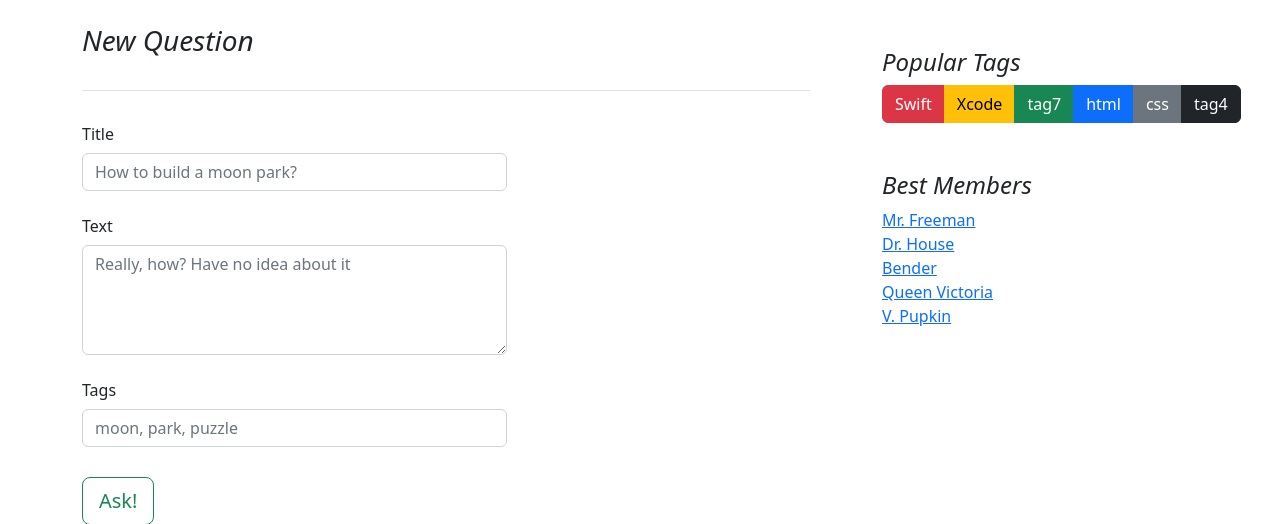
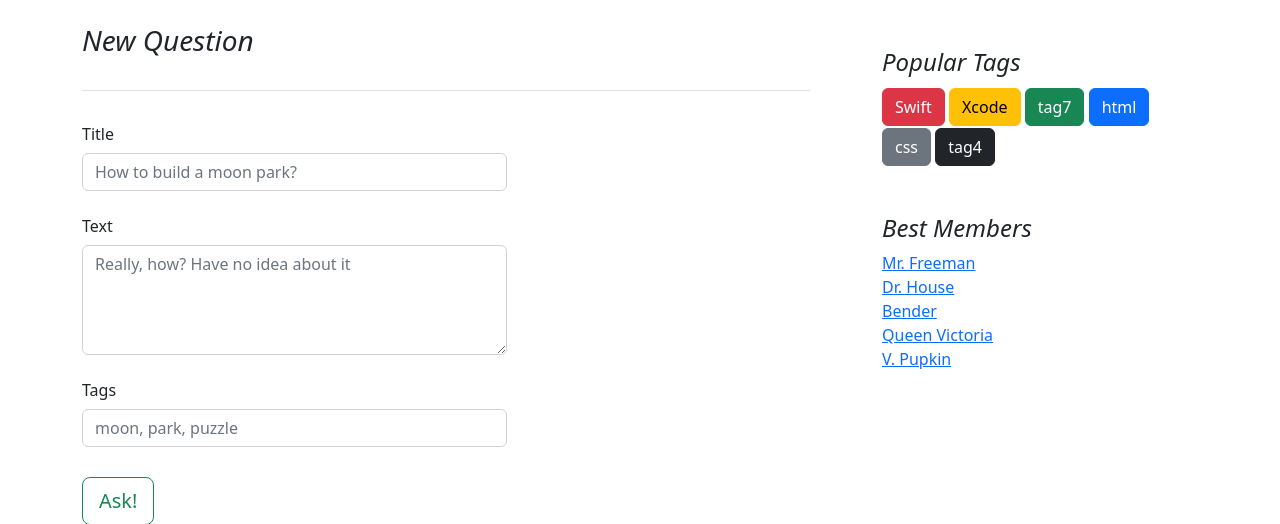
Before and after one commit to Vsevolond/Web-Interfaces, a Django app: page /ask in a window 1280 px wide. Shown: the part 96-620 px from the top of the page. Run offline with Django 4.2, Linux system fonts and the light colour scheme; some libraries are stand-ins or nearby versions.

Commit message:
Update base.html
Changed pop tags bar

```diff
--- a/AskME/templates/inc/base.html
+++ b/AskME/templates/inc/base.html
@@ -67,13 +67,13 @@
 
                     <div class="p-4">
                         <h4 class="fst-italic">Popular Tags</h4>
-                        <div class="btn-group" role="group" aria-label="Basic mixed styles example">
+                        <span class="col-auto" style="line-height: 40px" role="group" aria-label="Basic mixed styles example">
                             {% for tag in pop_tags %}
                                 <a href="{% url "tag" question_tag=tag.name %}" class="{{ tag.color }}">
                                     {{ tag.name }}
                                 </a>
                             {% endfor %}
-                        </div>
+                        </span>
                     </div>
 
                     <div class="p-4">
```
